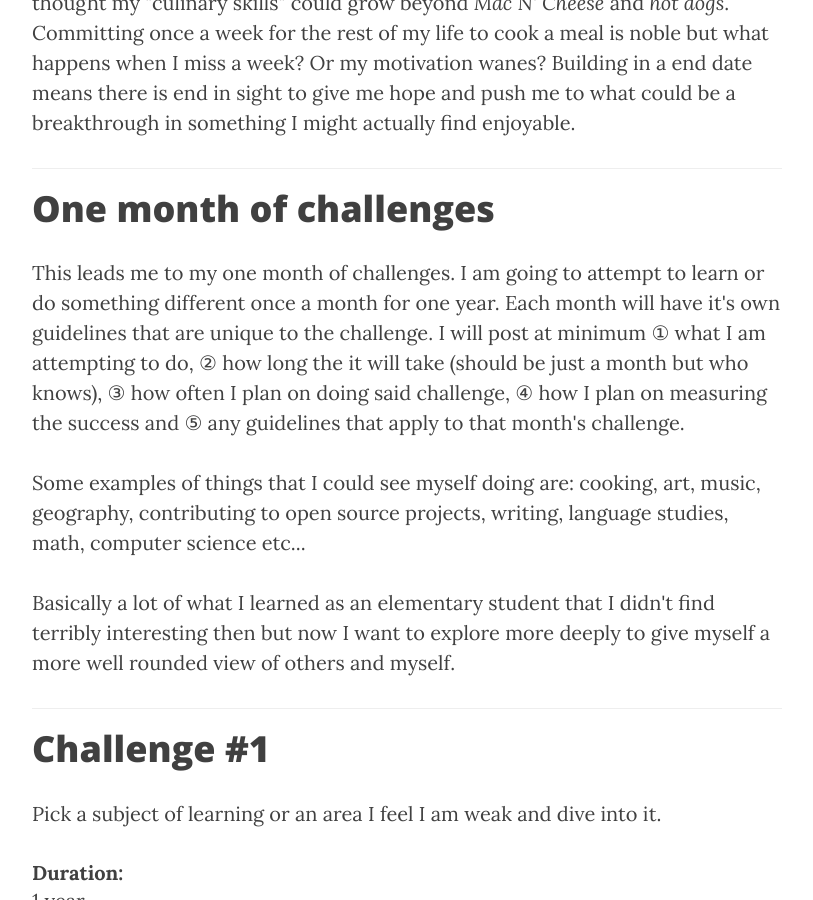
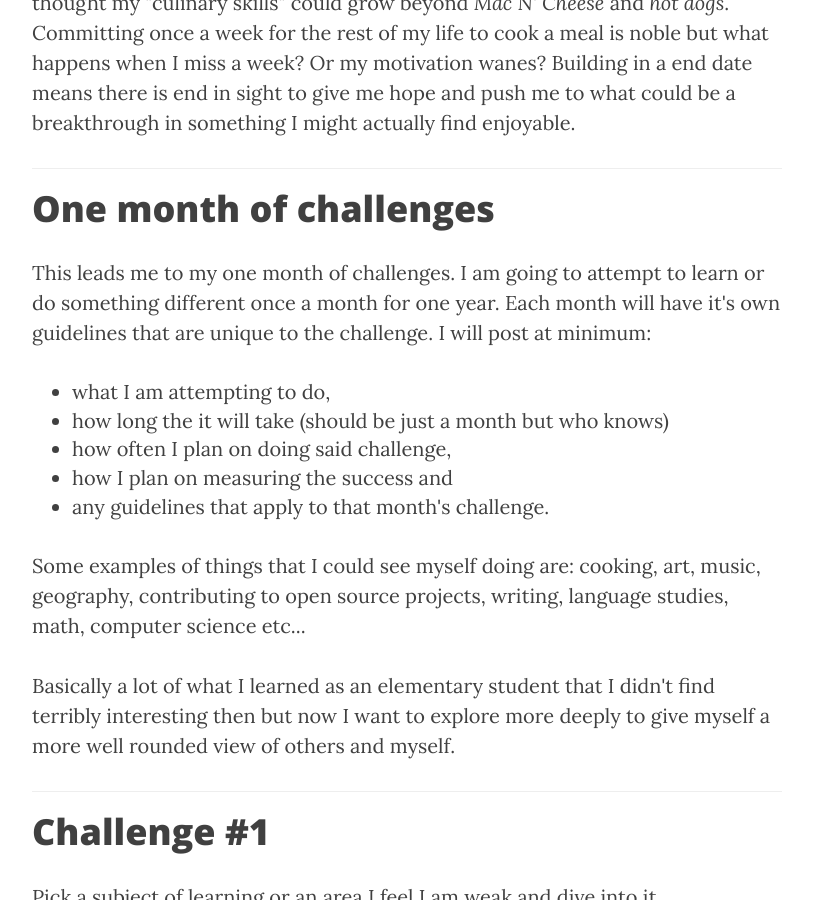
Before and after one commit to joshdstanton/onemonthof.github.io, a Jekyll site: the page built from _posts/2014-12-20-hello.markdown, in a window 1280 px wide and 900 px high, scrolled down 1626 px. Shown: the whole window, without its empty margins (233-1046 px from the left). Built offline with Jekyll 4.4.1, drawn with Linux system fonts in a browser that asks for light colours; nearby versions of some CDN libraries; part of the change alters nothing that is shown.

Commit message:
broke up the nunmber into list

```diff
--- a/_posts/2014-12-20-hello.markdown
+++ b/_posts/2014-12-20-hello.markdown
@@ -51,11 +51,14 @@ could be a breakthrough in something I might actually find enjoyable.
 <h1>One month of challenges</h1>
 <p>This leads me to my one month of challenges. I am going to attempt to
 learn or do something different once a month for one year. Each month will have
-it's own guidelines that are unique to the challenge. I will post at minimum
-&#x2460; what I am attempting to do, &#x2461; how long the it will take (should
-be just a month but who knows), &#x2462; how often I plan on doing said
-challenge, &#x2463; how I plan on measuring the success and &#x2464; any
-guidelines that apply to that month's challenge.
+it's own guidelines that are unique to the challenge. I will post at minimum:
+<ul>
+  <li>what I am attempting to do,</li>
+  <li>how long the it will take (should be just a month but who knows)</li>
+  <li>how often I plan on doing said challenge,</li>
+  <li>how I plan on measuring the success and</li>
+  <li>any guidelines that apply to that month's challenge.</li>
+</ul>
 
 <p>Some examples of things that I could see myself doing are: cooking, art,
 music, geography, contributing to open source projects, writing, language
```
Also changed, not shown: 2 other files.
